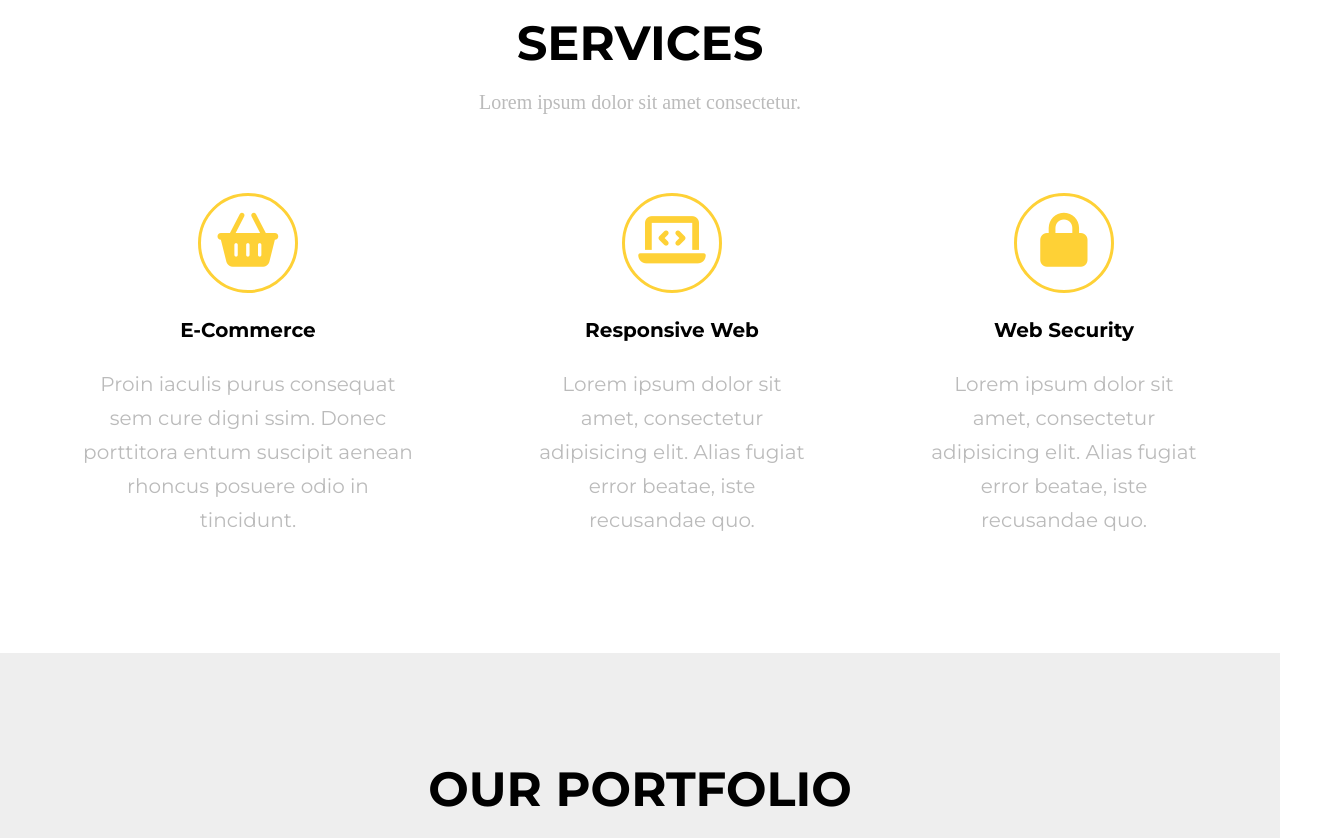
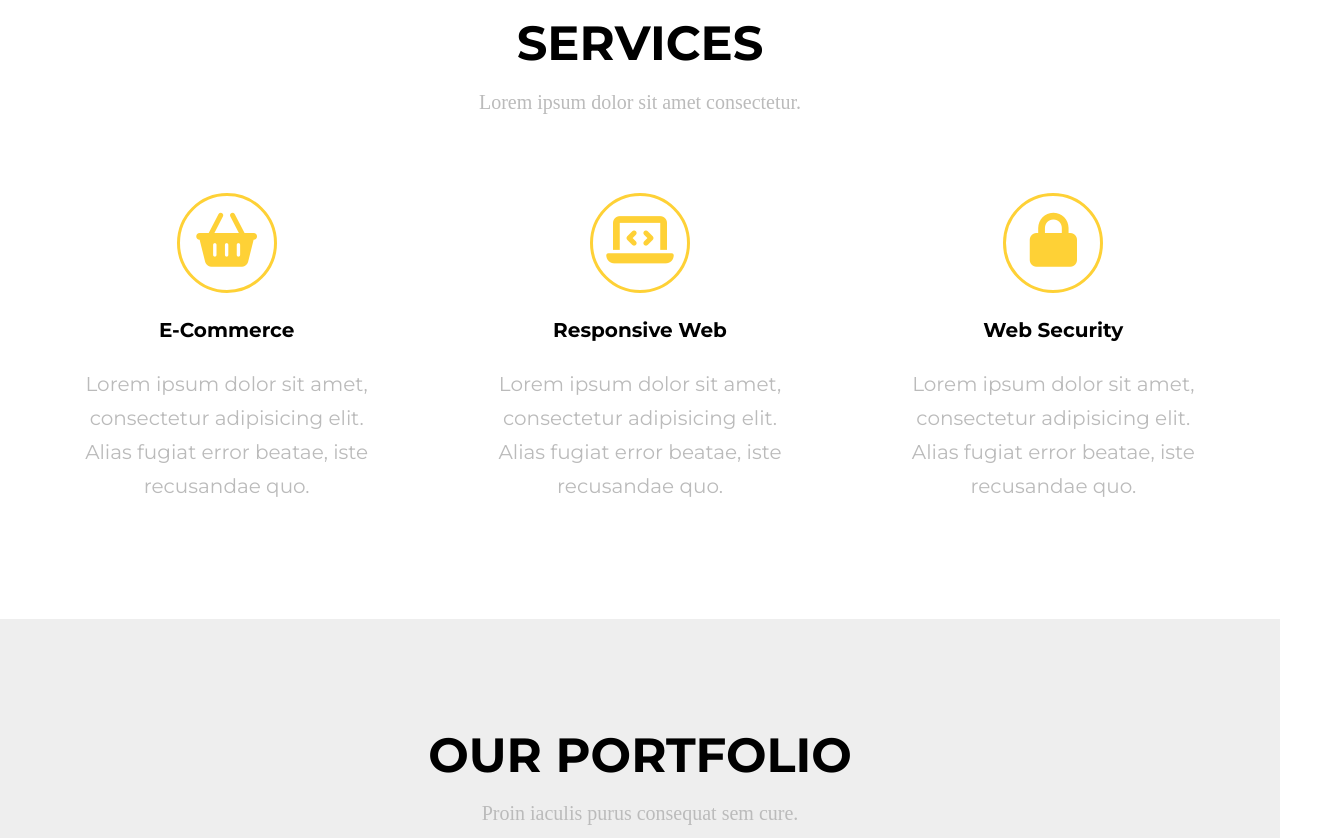
Before and after one commit to BartoszMalolepszy/4.4_Golden_studio, a website: page index.html in a window 1280 px wide. Shown: the part 893-1731 px from the top of the page, 1326 px wide, since content can reach past the window. Drawn offline with Linux system fonts and the light colour scheme; a web font is replaced by a local one.

Commit message:
cor.v2 for review

```diff
--- a/index.html
+++ b/index.html
@@ -5,7 +5,6 @@
     <meta charset="UTF-8">
     <meta name="viewport" content="width=device-width, initial-scale=1.0">
     <title>Golden Studio</title>
-
     <link rel="preconnect" href="https://fonts.googleapis.com">
     <link rel="preconnect" href="https://fonts.gstatic.com" crossorigin>
     <link
@@ -39,7 +38,6 @@
             </ul>
         </div>
     </nav>
-
     <section id="home" class="splash">
         <div class="splash__inner">
             <h3 class="splash__inner-sub-title">Welcome To Our Studio!</h3>
@@ -52,9 +50,7 @@
             <h2 class="services__info-title">services</h2>
             <p class="services__info-subtitle">Lorem ipsum dolor sit amet consectetur.</p>
         </div>
-
         <div class="container">
-
             <div class="services__boxes">
                 <div class="services__boxes-item">
                     <div class="services__boxes-item-icon">
@@ -62,9 +58,8 @@
                     </div>
                     <div class="services__boxes-item-title">E-Commerce</div>
                     <div class="services__boxes-item-description">
-                        Proin iaculis purus consequat sem cure
-                        digni ssim. Donec porttitora entum suscipit
-                        aenean rhoncus posuere odio in tincidunt.
+                        <p>Lorem ipsum dolor sit amet, consectetur adipisicing elit. Alias fugiat error beatae, iste
+                            recusandae quo.</p>
                     </div>
                 </div>
                 <div class="services__boxes-item">
@@ -73,8 +68,8 @@
                     </div>
                     <div class="services__boxes-item-title">Responsive Web</div>
                     <div class="services__boxes-item-description">
-                        Lorem ipsum dolor sit amet, consectetur adipisicing elit. Alias fugiat error beatae, iste
-                        recusandae quo.
+                        <p>Lorem ipsum dolor sit amet, consectetur adipisicing elit. Alias fugiat error beatae, iste
+                        recusandae quo.</p>
                     </div>
                 </div>
                 <div class="services__boxes-item">
@@ -83,8 +78,8 @@
                     </div>
                     <div class="services__boxes-item-title">Web Security</div>
                     <div class="services__boxes-item-description">
-                        Lorem ipsum dolor sit amet, consectetur adipisicing elit. Alias fugiat error beatae, iste
-                        recusandae quo.
+                        <p>Lorem ipsum dolor sit amet, consectetur adipisicing elit. Alias fugiat error beatae, iste
+                        recusandae quo.</p>
                     </div>
                 </div>
             </div>
--- a/sass/style.scss
+++ b/sass/style.scss
@@ -19,21 +19,19 @@
 
 body {
 	height: 100vh;
+	overflow-x: none;
 	background-color: #fff;
 	color: #000;
 	font-size: 20px;
 	line-height: 1.7;
 	font-family: $standardfont;
     /* Style for "Background" from PSD */
-    max-width: 1400px;
-    max-height: 2607px;
-}
+    }
 
 .container {
 	max-width: 1480px;
 	padding: 0 20px;
 	margin: 0 auto;
-	display: flex;
 	flex-direction: row;
 }
 
@@ -116,6 +114,7 @@
 .splash {
 	position: relative;
 	height: 100vh;
+	width: 100%;
 	background-image: url('https://i.postimg.cc/QtLFzMcz/header-bg.jpg');
 	background-position: center;
 	background-size: cover;
@@ -147,7 +146,6 @@
             width: 240px;
             height: 65px;
             background-color: #fed136;
-			padding: 30px 80px;
 			border-radius: 5px;
 			border: none;
 			text-transform: uppercase;
```
Also changed, not shown: css/style.css, 1 other file.
